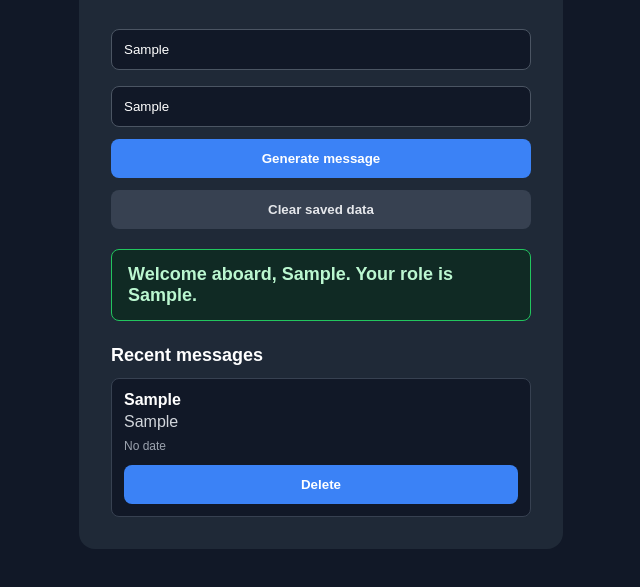
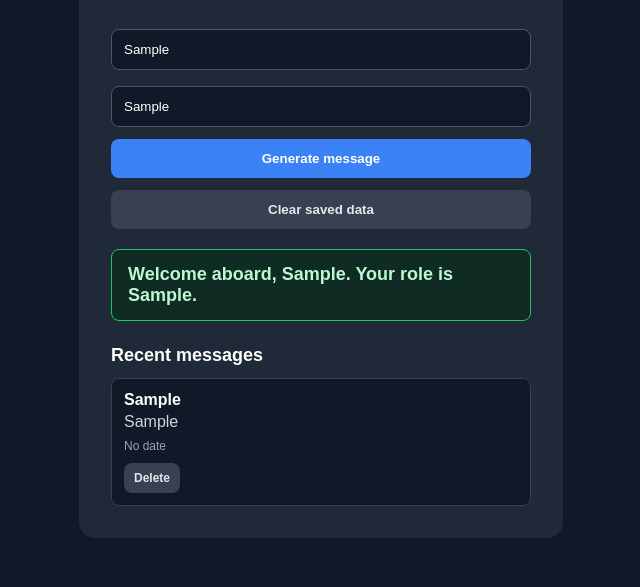
Before and after one commit to collouur/my-first-app, a plain HTML site: page index.html in a window 1280 px wide. Both pictures are taken after typing "Sample", "Sample" into the empty fields and a click on the button "Generate message". Shown: the part 191-778 px from the top of the page, without its empty margins (319-959 px from the left). Drawn offline with Linux system fonts and the light colour scheme.

Commit message:
Add styles for history delete button

```diff
--- a/style.css
+++ b/style.css
@@ -120,3 +120,16 @@ button:hover {
   color: #9ca3af;
   font-size: 12px;
 }
+
+.historyDeleteButton {
+  width: auto;
+  margin-top: 10px;
+  padding: 8px 10px;
+  background: #374151;
+  color: #e5e7eb;
+  font-size: 12px;
+}
+
+.historyDeleteButton:hover {
+  background: #4b5563;
+}
```
